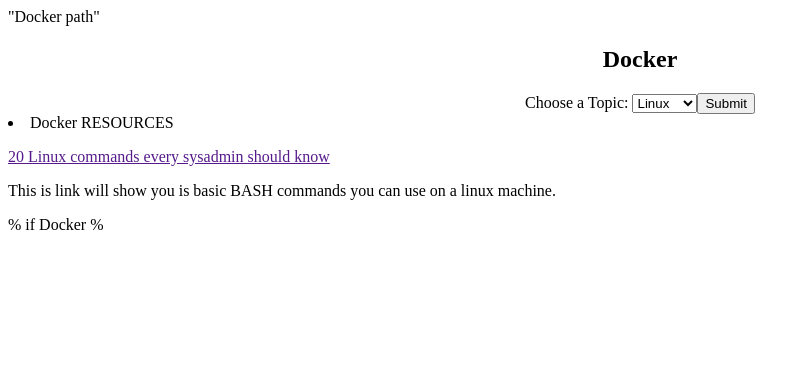
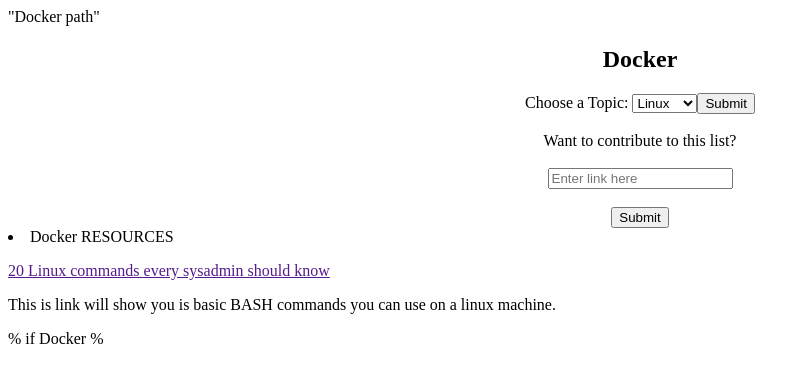
Before and after one commit to kyleriley997/DevNote, a Flask app: page /dockerPage in a window 1280 px wide. Shown: the top 383 px of the page, without its empty margins (0-810 px from the left). Run offline with Flask 2, Linux system fonts and the light colour scheme; data that the repository does not hold is empty.

Commit message:
update docker.html

```diff
--- a/app/app/templates/docker.html
+++ b/app/app/templates/docker.html
@@ -18,6 +18,11 @@
         <option value="Docker">Docker</option>
         <option value="AWS">AWS</option>
         <input type="submit">
+        <br>
+        <br>
+        <label for="phone">Want to contribute to this list?</label><br><br>
+        <input placeholder="Enter link here"><br><br>
+        <input type="submit">
 </center>
     </select>
     <li>Docker RESOURCES</li>
```
